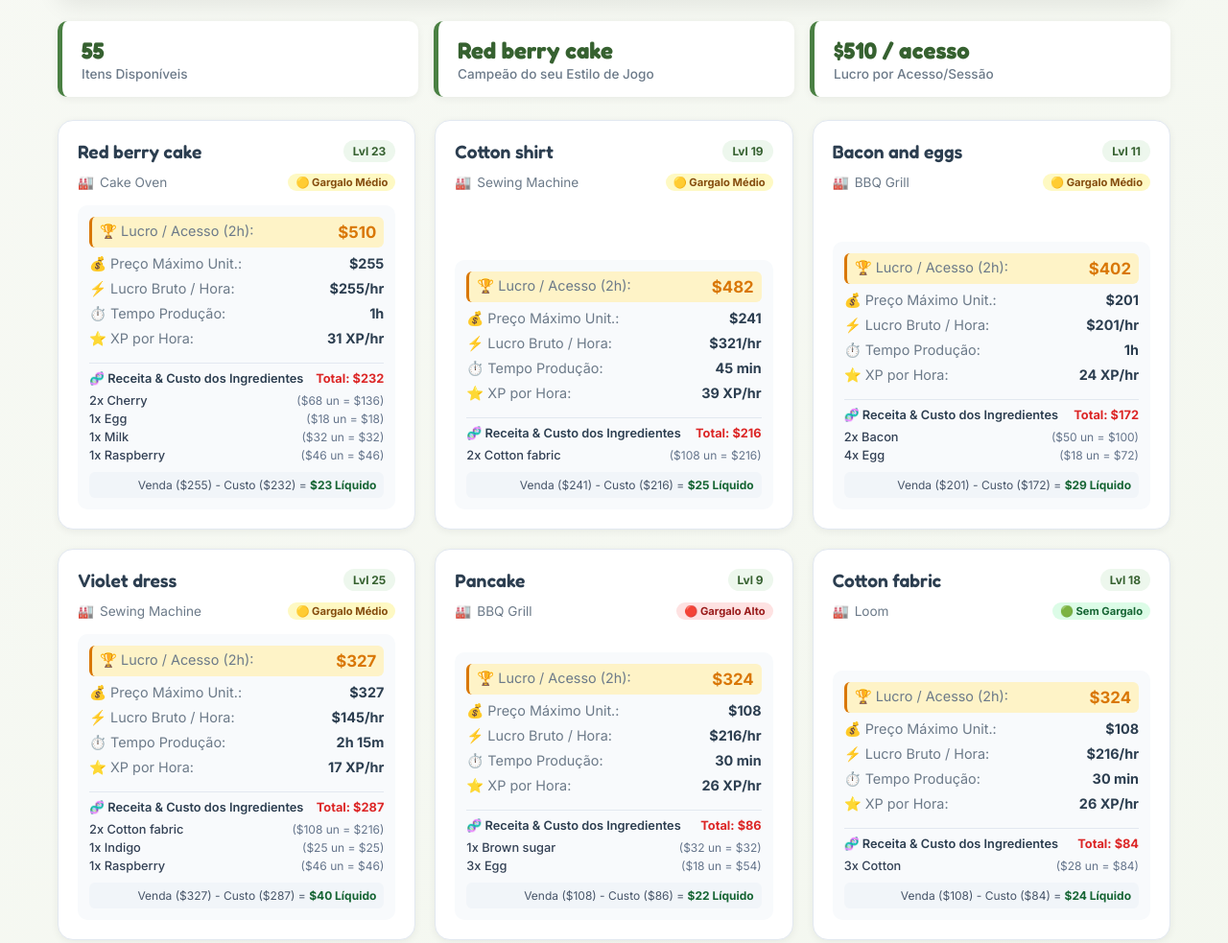
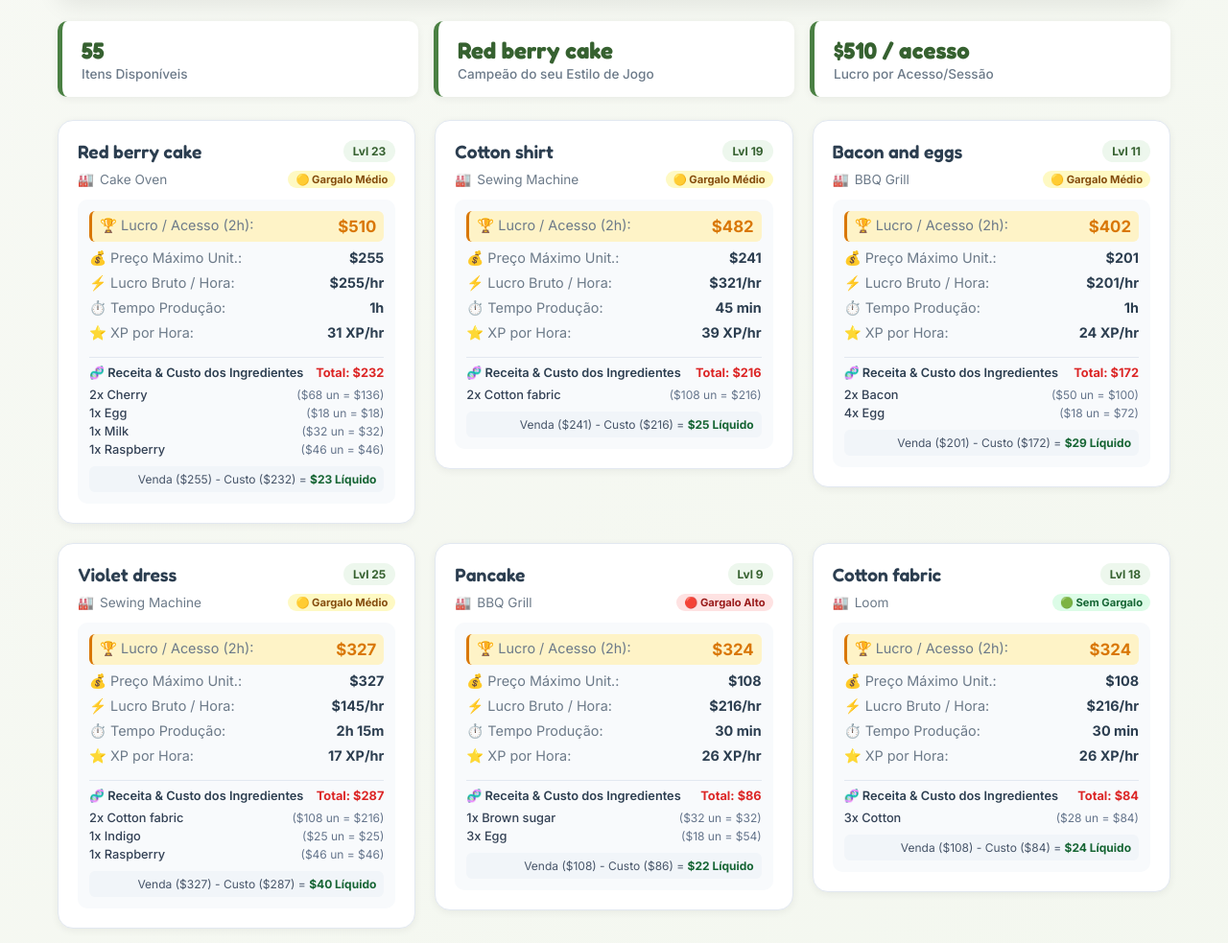
Before and after one commit to davijannotti/hayday-profit-calculator, a plain HTML site: page index.html in a window 1280 px wide. Shown: the part 360-1343 px from the top of the page at 96% size. Drawn offline with Linux system fonts and the light colour scheme.

Commit message:
fix: alinha altura natural dos cards ajustando align-items: start no grid para eliminar espaco em branco

```diff
--- a/styles.css
+++ b/styles.css
@@ -202,7 +202,7 @@ h1 {
   display: grid;
   grid-template-columns: repeat(auto-fill, minmax(290px, 1fr));
   gap: 20px;
-  align-items: stretch;
+  align-items: start; /* Each card takes natural height instead of stretching */
 }
 
 /* Item Card */
@@ -215,10 +215,8 @@ h1 {
   transition: transform 0.2s ease, box-shadow 0.2s ease;
   display: flex;
   flex-direction: column;
-  justify-content: space-between;
   position: relative;
   overflow: hidden;
-  height: 100%;
 }
 
 .item-card:hover {
@@ -231,13 +229,12 @@ h1 {
   display: flex;
   flex-direction: column;
   gap: 4px;
+  margin-bottom: 12px;
 }
 
 .card-body-wrapper {
   display: flex;
   flex-direction: column;
-  justify-content: flex-end;
-  margin-top: auto;
 }
 
 .card-top {
@@ -268,10 +265,8 @@ h1 {
   display: flex;
   justify-content: space-between;
   align-items: center;
-  margin-bottom: 12px;
   gap: 8px;
   flex-wrap: wrap;
-  min-height: 24px;
 }
 
 .item-building {
```
